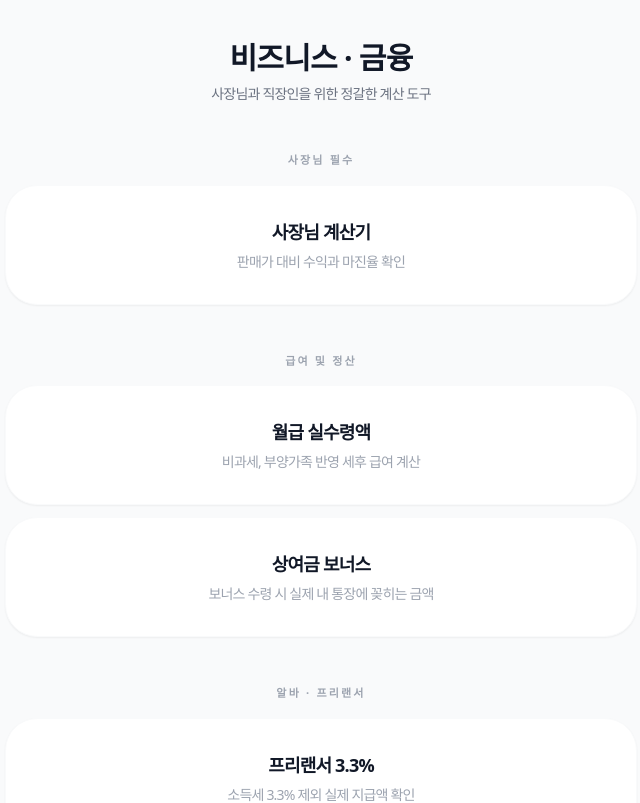
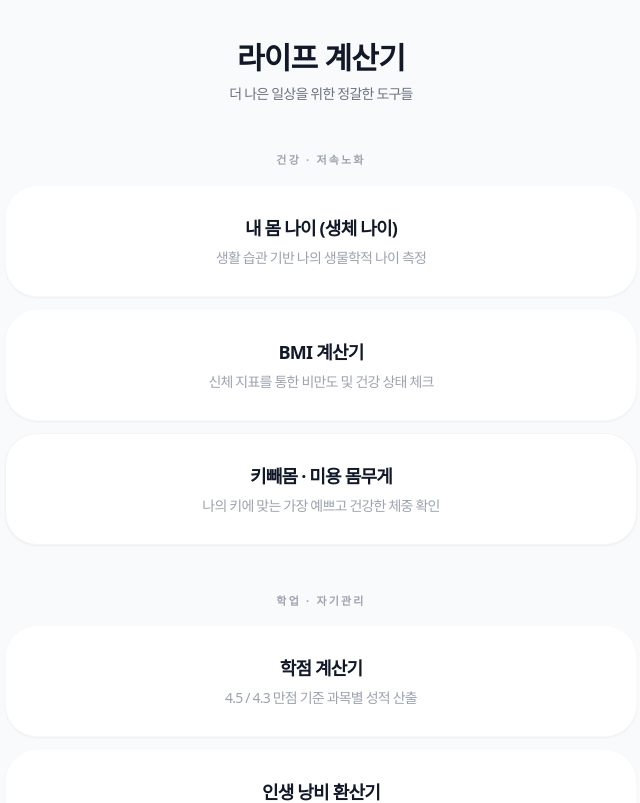
Before and after one commit to greentea2417/semogye-calculator, a Next.js app: page /business in a window 1280 px wide. Shown: the top 803 px of the page, without its empty margins (319-959 px from the left). Built offline with nearby package versions, Linux system fonts and the light colour scheme; a web font is replaced by a local one.

Commit message:
Final: Fix footer build error and layout path

```diff
--- a/app/business/page.tsx
+++ b/app/business/page.tsx
@@ -1,67 +1,62 @@
 import Link from "next/link";
 
-export default function BusinessPage() {
+export default function LifePage() {
   return (
     <main className="max-w-2xl mx-auto px-5 py-10 space-y-12 mb-20">
-      {/* 헤더 영역 */}
       <section className="flex flex-col items-center text-center mb-10">
-        <h1 className="text-3xl font-extrabold tracking-tight text-gray-900 not-italic">
-          비즈니스 · 금융
-        </h1>
-        <p className="text-gray-500 text-sm mt-2 not-italic">
-          사장님과 직장인을 위한 정갈한 계산 도구
-        </p>
+        <h1 className="text-3xl font-extrabold tracking-tight text-gray-900 not-italic">라이프 계산기</h1>
+        <p className="text-gray-500 text-sm mt-2 not-italic">더 나은 일상을 위한 정갈한 도구들</p>
       </section>
 
-      {/* 1. 사장님 필수 섹션 */}
+      {/* 건강·저속노화 섹션 */}
       <section className="space-y-4">
-        <h2 className="text-center text-[11px] font-bold text-gray-400 tracking-[0.2em] uppercase not-italic">
-          사장님 필수
-        </h2>
+        <h2 className="text-center text-[11px] font-bold text-gray-400 tracking-[0.2em] uppercase not-italic">건강 · 저속노화</h2>
+
         <div className="flex flex-col gap-3">
-          <Link href="/business/margin" className="block p-8 bg-white rounded-[32px] border border-gray-50 shadow-sm hover:shadow-md transition-all">
+          {/* BMI처럼 폴더구조(/life/body-age/page.tsx)를 찾아가도록 수정 */}
+          <Link href="/life/body-age" className="block p-7 bg-white rounded-[32px] border border-gray-50 shadow-sm hover:shadow-md transition-all group">
             <div className="flex flex-col items-center text-center">
-              <h3 className="font-bold text-gray-900 text-lg not-italic">사장님 계산기</h3>
-              <p className="text-gray-400 text-sm mt-1.5 not-italic">판매가 대비 수익과 마진율 확인</p>
+              <h3 className="font-bold text-gray-900 text-lg not-italic">내 몸 나이 (생체 나이)</h3>
+              <p className="text-gray-400 text-sm mt-1.5 not-italic">생활 습관 기반 나의 생물학적 나이 측정</p>
             </div>
           </Link>
 
-          {/* 시급 계산기 등이 추가될 자리입니다 */}
-        </div>
-      </section>
-
-      {/* 2. 급여 및 정산 섹션 */}
-      <section className="space-y-4">
-        <h2 className="text-center text-[11px] font-bold text-gray-400 tracking-[0.2em] uppercase not-italic">
-          급여 및 정산
-        </h2>
-        <div className="flex flex-col gap-3">
-          <Link href="/business/salary" className="block p-8 bg-white rounded-[32px] border border-gray-50 shadow-sm hover:shadow-md transition-all">
+          {/* BMI 계산기 (성공했던 경로 그대로 유지) */}
+          <Link href="/life/bmi" className="block p-7 bg-white rounded-[32px] border border-gray-50 shadow-sm hover:shadow-md transition-all group">
             <div className="flex flex-col items-center text-center">
-              <h3 className="font-bold text-gray-900 text-lg not-italic">월급 실수령액</h3>
-              <p className="text-gray-400 text-sm mt-1.5 not-italic">비과세, 부양가족 반영 세후 급여 계산</p>
+              <h3 className="font-bold text-gray-900 text-lg not-italic">BMI 계산기</h3>
+              <p className="text-gray-400 text-sm mt-1.5 not-italic">신체 지표를 통한 비만도 및 건강 상태 체크</p>
             </div>
           </Link>
 
-          <Link href="/business/bonus" className="block p-8 bg-white rounded-[32px] border border-gray-50 shadow-sm hover:shadow-md transition-all">
+          {/* 키빼몸 (폴더구조: /life/kbm/page.tsx) */}
+          <Link href="/life/kbm" className="block p-7 bg-white rounded-[32px] border border-gray-100 shadow-sm hover:shadow-md transition-all group">
             <div className="flex flex-col items-center text-center">
-              <h3 className="font-bold text-gray-900 text-lg not-italic">상여금 보너스</h3>
-              <p className="text-gray-400 text-sm mt-1.5 not-italic">보너스 수령 시 실제 내 통장에 꽂히는 금액</p>
+              <h3 className="font-bold text-gray-900 text-lg not-italic">키빼몸 · 미용 몸무게</h3>
+              <p className="text-gray-400 text-sm mt-1.5 not-italic">나의 키에 맞는 가장 예쁘고 건강한 체중 확인</p>
             </div>
           </Link>
         </div>
       </section>
 
-      {/* 3. 알바 · 프리랜서 섹션 */}
+      {/* 학업·자기관리 섹션 */}
       <section className="space-y-4">
-        <h2 className="text-center text-[11px] font-bold text-gray-400 tracking-[0.2em] uppercase not-italic">
-          알바 · 프리랜서
-        </h2>
+        <h2 className="text-center text-[11px] font-bold text-gray-400 tracking-[0.2em] uppercase not-italic">학업 · 자기관리</h2>
+
         <div className="flex flex-col gap-3">
-          <Link href="/business/freelancer" className="block p-8 bg-white rounded-[32px] border border-gray-50 shadow-sm hover:shadow-md transition-all">
+          {/* 학점 계산기 (폴더구조: /life/grade/page.tsx) */}
+          <Link href="/life/grade" className="block p-7 bg-white rounded-[32px] border border-gray-50 shadow-sm hover:shadow-md transition-all group">
             <div className="flex flex-col items-center text-center">
-              <h3 className="font-bold text-gray-900 text-lg not-italic">프리랜서 3.3%</h3>
-              <p className="text-gray-400 text-sm mt-1.5 not-italic">소득세 3.3% 제외 실제 지급액 확인</p>
+              <h3 className="font-bold text-gray-900 text-lg not-italic">학점 계산기</h3>
+              <p className="text-gray-400 text-sm mt-1.5 not-italic">4.5 / 4.3 만점 기준 과목별 성적 산출</p>
+            </div>
+          </Link>
+
+          {/* 인생 낭비 환산기 (폴더구조: /life/wast-time/page.tsx) */}
+          <Link href="/life/wast-time" className="block p-7 bg-white rounded-[32px] border border-gray-50 shadow-sm hover:shadow-md transition-all group">
+            <div className="flex flex-col items-center text-center">
+              <h3 className="font-bold text-gray-900 text-lg not-italic">인생 낭비 환산기</h3>
+              <p className="text-gray-400 text-sm mt-1.5 not-italic">무심코 버려지는 시간의 기회비용 확인</p>
             </div>
           </Link>
         </div>
--- a/app/layout.tsx
+++ b/app/layout.tsx
@@ -1,9 +1,9 @@
 import Script from 'next/script';
 import "./globals.css";
 
-// 만약 아래 Footer 임포트에서 빨간 줄이 나면,
-// 파일 탐색기에서 components 폴더 안에 Footer.tsx가 있는지 확인해주세요!
-import Footer from "../components/Footer";
+// 1. 경로 수정: app 폴더 안에 있으니 ./ 로 시작
+// 2. 파일명 수정: 사진 속 소문자 파일명 footer 반영
+import Footer from "./components/footer";
 
 export default function RootLayout({
   children,
@@ -19,15 +19,14 @@ export default function RootLayout({
           content="1a5acd7bca43d938b1312e19c2fb3677332e3a02"
         />
 
-        {/* 구글 애드센스 (ca-pub 번호는 사장님 계정 번호로 나중에 꼭 바꾸세요!) */}
+        {/* 구글 애드센스 */}
         <Script
           async
-          src="https://pagead2.googlesyndication.com/pagead/js/adsbygoogle.js?client=ca-pub-553908888516512"
+          src="https://pagead2.googlesyndication.com/pagead/js/adsbygoogle.js?client=ca-pub-1553908888516512"
           strategy="afterInteractive"
         />
       </head>
 
-      {/* 사장님의 쫀득한 자간 스타일 유지 */}
       <body className="bg-gray-50 text-gray-900 antialiased font-sans tracking-tighter min-h-screen flex flex-col">
 
         {/* 메인 콘텐츠 영역 */}
@@ -35,7 +34,7 @@ export default function RootLayout({
           {children}
         </main>
 
-        {/* 하단 푸터 (개인정보처리방침 링크 포함) */}
+        {/* 하단 푸터 */}
         <Footer />
 
       </body>
```
